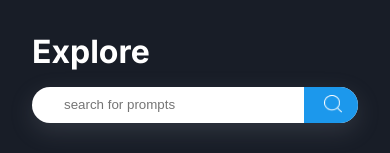
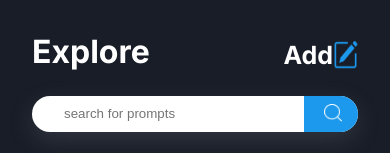
Before and after one commit to 2107ChatMaker/ChatMaker, a Next.js app: page /explore in a window 390 px wide. Shown: the top 153 px of the page. Built offline with nearby package versions, Linux system fonts and the light colour scheme; no server answers.

Commit message:
mobile view for explore prompts

```diff
--- a/src/components/ExplorePrompts/explorePrompts.module.sass
+++ b/src/components/ExplorePrompts/explorePrompts.module.sass
@@ -6,6 +6,12 @@
     padding: 2rem
 
 .mobilePageTitle
+    display: none
+
+.mobileAdd
+    display: none
+
+.mobileView
     display: none
 
 .pageTitle
@@ -73,7 +79,7 @@
         display: flex
         align-items: center
         justify-content: center
-        width: 96%
+        width: 97%
         padding: .75rem
         border-radius: 0.75rem
 
@@ -88,3 +94,14 @@
 
     .pageTitle
         display: none
+
+    .mobileAdd
+        display: flex
+        font-size: 25px
+        margin-top: -47px
+        margin-bottom: 10px
+        text-align: right
+        width: 100%
+        padding-bottom: 1rem
+        justify-content: right
+        font-weight: bold
--- a/src/components/ExplorePrompts/explorePrompts.tsx
+++ b/src/components/ExplorePrompts/explorePrompts.tsx
@@ -2,6 +2,7 @@ import SearchIcon from '@mui/icons-material/Search';
 import Image from 'next/image';
 import searchIcon from "./searchIcon.png";
 import styles from "./explorePrompts.module.sass";
+import addIcon from "./pencilSquare.png";
 
 export default function ExplorePrompt(){
 
@@ -9,8 +10,20 @@ export default function ExplorePrompt(){
 
     return(
         <div className={styles.page}>
+            <div className={styles.mobileView}>
+                <div className={styles.mobilePageTitle}>
+                    Explore
+                </div> <div className={styles.mobileAdd}>
+                    Add &nbsp; <Image src={addIcon} width={"40%"} height={"20%"} alt="addIcon"/>
+
+                </div>
+            </div>
             <div className={styles.mobilePageTitle}>
                 Explore
+            </div>
+            <div className={styles.mobileAdd}>
+                Add <Image src={addIcon} width={"25%"} height={"30%"} alt="addIcon"/>
+
             </div>
             <div className={styles.pageTitle}>
                 Explore Prompts
```
Also changed, not shown: src/components/ExplorePrompts/PencilSquare.png (added).
